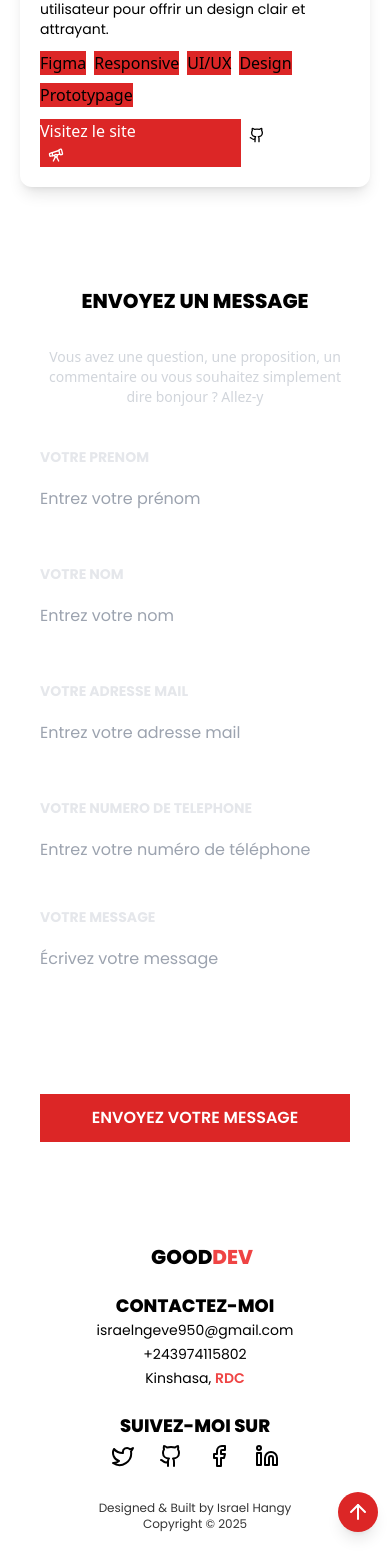
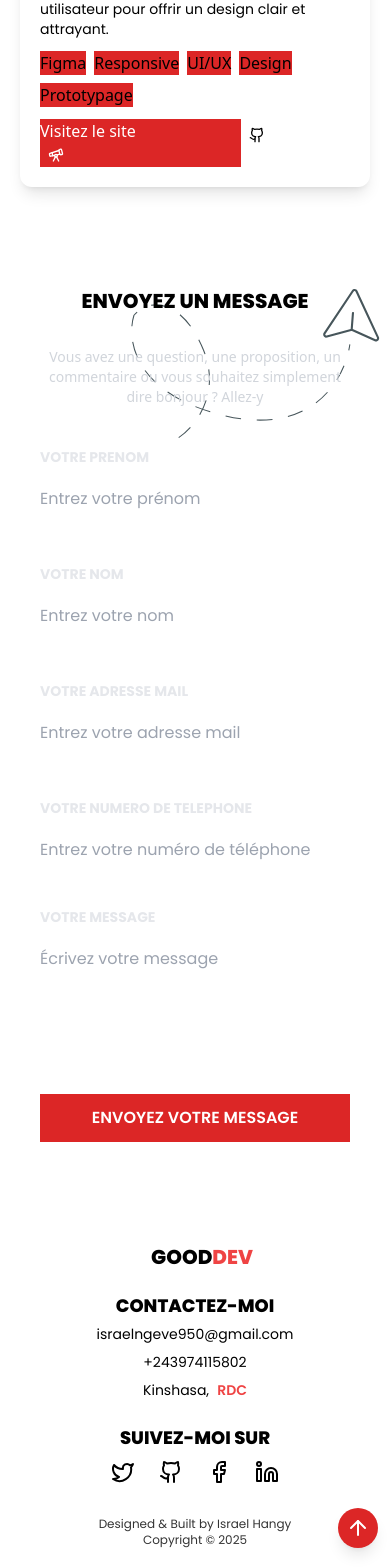
Before and after one commit to IsraelHangy/portfolio-israel, a React (Vite) app: page / in a window 390 px wide. Shown: the part 6492-8060 px from the top of the page. Built offline with nearby package versions, Linux system fonts and the light colour scheme.

Commit message:
docs: change have been made to the contact section

```diff
--- a/src/App.tsx
+++ b/src/App.tsx
@@ -9,7 +9,7 @@ import Contact from "./components/Contact";
 export default function App() {
   return (
     <div>
-      <div className="p-5 md:px-[13%]">
+      <div className="p-5 md:px-[15%]">
         <Navbar />
         <Home />
       </div>
--- a/src/components/About.tsx
+++ b/src/components/About.tsx
@@ -36,7 +36,7 @@ const About = () => {
         <span className="absolute top-12 left-[2%] text-[7rem] md:top-20 md:left-[12%] md:text-[10rem] text-white font-extrabold font-poppins opacity-70 select-none leading-none z-0">
           "
         </span>
-        <span className="absolute text-[7rem] right-[5%] -bottom-5 md:-bottom-10 md:right-[12%] md:text-[10rem] text-white font-extrabold font-poppins opacity-70 select-none leading-none z-0">
+        <span className="absolute text-[7rem] right-[5%] -bottom-10 md:-bottom-10 md:right-[12%] md:text-[10rem] text-white font-extrabold font-poppins opacity-70 select-none leading-none z-0">
           "
         </span>
 
--- a/src/components/Contact.tsx
+++ b/src/components/Contact.tsx
@@ -96,13 +96,23 @@ const Contact = () => {
   return (
     <motion.div
       id="Contact"
-      className="bg-base-300 px-10 pt-10 pb-20 font-bold scroll-mt-28 relative"
-      initial="initial"
-      whileInView="animate"
+      className=" bg-base-300 px-10 pt-10 pb-20 font-bold scroll-mt-28 relative
+      bg-no-repeat bg-[length:260px] bg-[right_0rem_top_2rem]
+      lg:bg-[length:300px] lg:bg-[right_18rem_top_2rem] "
+      style={{ backgroundImage: "url(/paperPlane.svg)", }}
+      initial="initial" whileInView="animate"
       viewport={{ once: true, amount: 0.3 }}
       variants={fadeInUp}
     >
-      <section>
+      <section id="form"
+        style={{
+          backgroundImage: "url(/paperPlane.svg)",
+          backgroundPosition: "right 75rem top 38rem",
+          backgroundSize: "300px",
+          backgroundRepeat: "no-repeat",
+        }
+        }>
+
         <div className="md:mt-5 mb-5 md:mb-0">
           <Title title="Envoyez un message" />
         </div>
@@ -193,7 +203,7 @@ const Contact = () => {
 
           <button
             type="submit"
-            className="w-full bg-red-600 hover:bg-red-900 text-white py-3 font-poppins font-semibold md:font-bold"
+            className="w-full bg-red-600 hover:bg-red-800 text-white py-3 font-poppins font-semibold md:font-bold"
           >
             ENVOYEZ VOTRE MESSAGE
           </button>
--- a/src/components/Footer.tsx
+++ b/src/components/Footer.tsx
@@ -1,5 +1,5 @@
 import { motion, easeOut } from "framer-motion";
-import { Flame, Facebook, Github, Linkedin, Twitter, ArrowUp } from "lucide-react";
+import { Flame, Facebook, Github, Linkedin, Twitter, ArrowUp, Mail, Phone, MapPin } from "lucide-react";
 
 const footerVariants = {
   hidden: { opacity: 0, y: 50 },
@@ -30,7 +30,7 @@ const Footer = () => {
           <a href="#">
             <div className="flex items-center pb-5 gap-1">
               <Flame
-              className=" w-[30px] h-[30px] md:w-[40px] md:h-[40px]"
+                className="w-[30px] h-[30px] md:w-[40px] md:h-[40px]"
                 strokeWidth={2}
                 fill="white"
                 color="white"
@@ -41,14 +41,22 @@ const Footer = () => {
             </div>
           </a>
 
-
           <p className="font-poppins font-extrabold text-lg md:text-2xl">
             CONTACTEZ-MOI
           </p>
-          <div className="flex flex-col md:pt-2 gap-1">
-            <p className="text-sm md:text-xl font-poppins">israelngeve950@gmail.com</p>
-            <p className="text-sm md:text-xl font-poppins">+243974115802</p>
-             <p className="text-sm md:text-xl font-poppins">Kinshasa, <span className="font-semibold text-red-500">RDC</span></p>
+          <div className="flex flex-col md:pt-2 pt-1 gap-2 text-center md:text-left">
+            <div className="text-sm md:text-xl font-poppins flex items-center gap-2 justify-center md:justify-start">
+              <Mail className="hidden md:inline-block w-6 h-6 text-red-500" />
+              israelngeve950@gmail.com
+            </div>
+            <div className="text-sm md:text-xl font-poppins flex items-center gap-2 justify-center md:justify-start">
+              <Phone className="hidden md:inline-block w-6 h-6 text-red-500" />
+              +243974115802
+            </div>
+            <div className="text-sm md:text-xl font-poppins flex items-center gap-2 justify-center md:justify-start">
+              <MapPin className="hidden md:inline-block w-6 h-6 text-red-500" />
+              Kinshasa, <span className="font-semibold text-red-500">RDC</span>
+            </div>
           </div>
         </div>
 
@@ -57,7 +65,7 @@ const Footer = () => {
           <p className="font-poppins font-extrabold text-lg md:text-2xl">
             SUIVEZ-MOI SUR
           </p>
-          <div className="flex gap-6 md:pt-2">
+          <div className="flex gap-6 md:pt-2 pt-1">
             <a href="https://x.com/IsraelNgeve?t=RSze1kboTwadGK35AsIcjg&s=09" target="_blank" rel="noopener noreferrer">
               <Twitter className="w-6 h-6 md:w-8 md:h-8 hover:text-red-500 transition" />
             </a>
@@ -82,7 +90,7 @@ const Footer = () => {
       <button
         onClick={scrollToTop}
         aria-label="Remonter en haut"
-        className="absolute right-3 bottom-0 md:right-20 md:bottom-30 flex items-center justify-center w-10 h-10 md:w-12 md:h-12 rounded-full bg-red-600 text-white shadow-lg hover:bg-red-900 transition"
+        className="absolute right-3 bottom-0 md:right-20 md:bottom-30 flex items-center justify-center w-10 h-10 md:w-12 md:h-12 rounded-full bg-red-600 text-white shadow-lg hover:bg-red-800 transition"
       >
         <ArrowUp className="w-6 h-6 md:w-7 md:h-7" />
       </button>
--- a/src/components/Home.tsx
+++ b/src/components/Home.tsx
@@ -29,7 +29,7 @@ const Home = () => {
         <div className="flex justify-center md:justify-start space-x-4 md:mt-8 mt-6">
           <a
             href="#Contact"
-            className="btn btn-lg bg-red-500 hover:bg-red-800 text-black rounded-lg md:w-fit"
+            className="btn btn-lg bg-red-500 hover:bg-red-600 text-black rounded-lg md:w-fit"
           >
             <Mail className="w-5 h-5" />
             Contactez-moi
@@ -39,7 +39,7 @@ const Home = () => {
             href={cvPDF}
             target="_blank"
             rel="noopener noreferrer"
-            className="btn btn-lg bg-red-500 hover:bg-red-800 text-black rounded-lg md:w-fit flex items-center space-x-2"
+            className="btn btn-lg bg-red-500 hover:bg-red-600 text-black rounded-lg md:w-fit flex items-center space-x-2"
           >
             <FileText className="w-5 h-5" />
             <span>Mon CV</span>
--- a/src/components/Navbar.tsx
+++ b/src/components/Navbar.tsx
@@ -44,7 +44,7 @@ const Navbar = () => {
           ))}
         </ul>
 
-        {/* Hamburger mobile à deux traits */}
+        {/* Hamburger mobile */}
         <div className="md:hidden">
           <button
             onClick={() => setMenuOpen(!menuOpen)}
```
Lines whose indentation alone changed are shown as unchanged.
